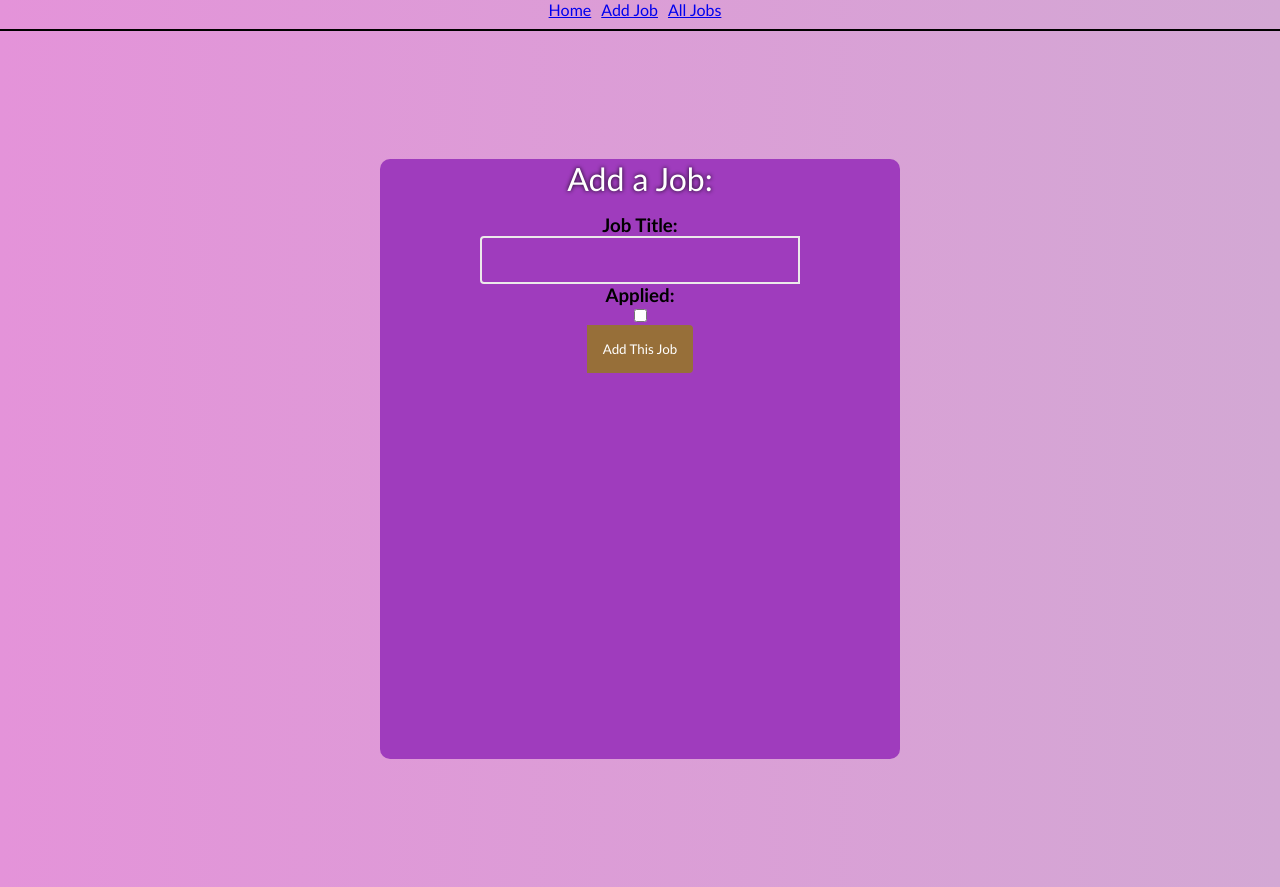
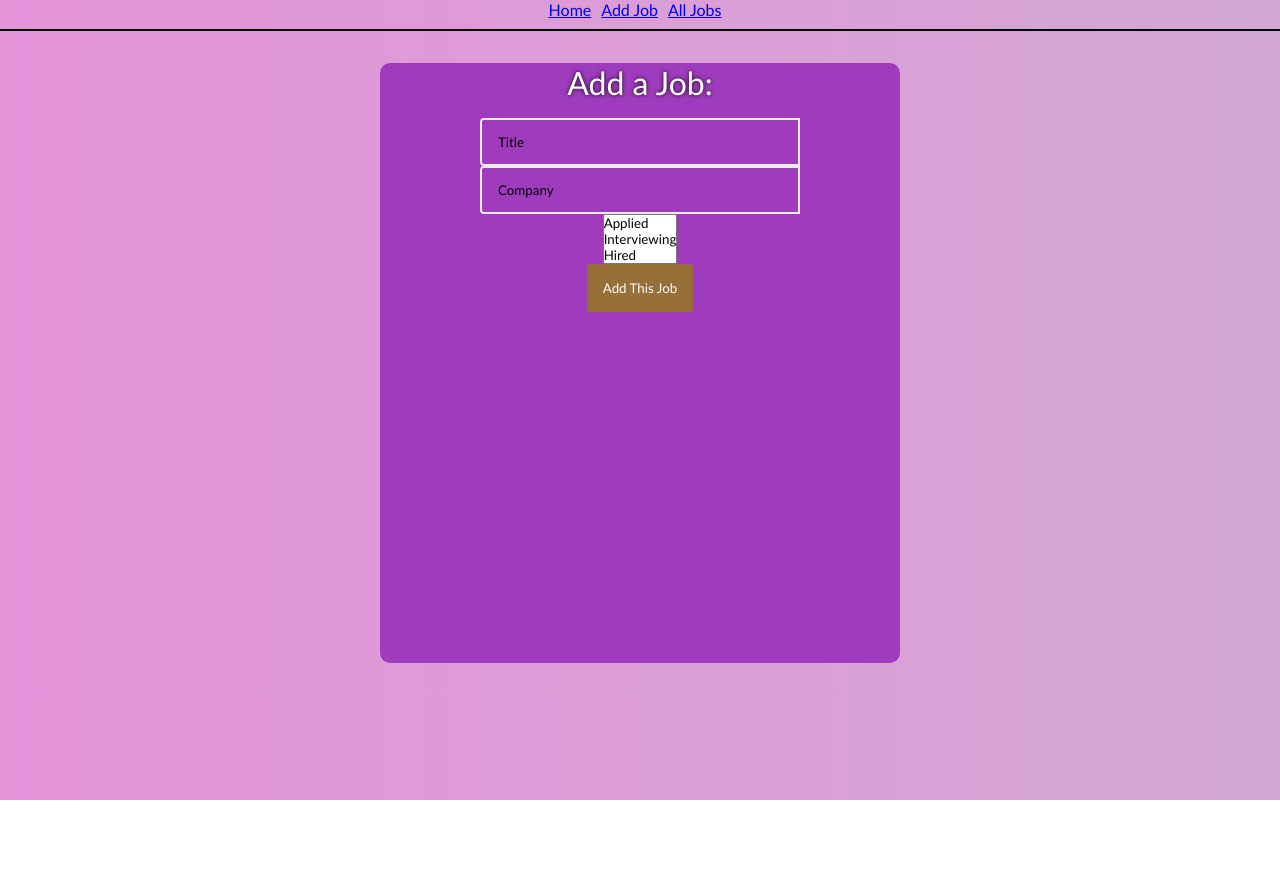
Before and after one commit to qfuggett/Job-Application-Tracker, a React (Create React App) app in the folder jobs-client/: page /addjob in a window 1280 px wide. After the commit the page ends 800 px from the top, so only its background shows below. Built offline with nearby package versions, Linux system fonts and the light colour scheme.

Commit message:
change margin in css and remove li bullets, delete jobs component, update JobList to have dropdown select box, update TodoForm imports, update handleOnChange in JobForm

```diff
--- a/jobs-client/src/App.css
+++ b/jobs-client/src/App.css
@@ -72,7 +72,7 @@ body {
   min-height: 600px;
   background: #9f3cbd;
   text-align: center;
-  margin: 128px auto;
+  margin: 32px auto;
   border-radius: 10px;
   padding-bottom: 32px;
 }
@@ -182,3 +182,11 @@ body {
 .edit-icon {
   color: #fff;
 }
+
+::placeholder {
+  color: black
+}
+
+ul {
+  list-style-type: none;
+}
--- a/jobs-client/src/components/JobList.js
+++ b/jobs-client/src/components/JobList.js
@@ -17,15 +17,13 @@ class JobList extends Component {
             <div>
                 {this.props.jobs.map(job => {
                     return (
-                        <table>
-                            <tbody>
-                                <tr key={job.id}>
-                                <td>{job.title} - {job.company}</td>
+                            <ul className="jobs">
+                                <li key={job.id}>
+                                    {job.title} - {job.company}
+                                </li>
                                 {/* <td><button onClick={() => this.handleEdit(jb.id)}>Edit</button></td> */}
-                                <td><button key={job.id} onClick={() => this.props.onDelete(job.id)}>Delete</button></td>
-                                </tr>
-                            </tbody>
-                        </table>
+                                <button key={job.id} onClick={() => this.props.onDelete(job.id)}>Delete</button>
+                            </ul>
                         )
                     })
                 }
--- a/jobs-client/src/components/Todo.js
+++ b/jobs-client/src/components/Todo.js
@@ -1,5 +1,5 @@
 import React, { useState } from 'react';
-import TodoForm from './TodoForm';
+import TodoForm from '../containers/TodoForm';
 import { RiCloseCircleLine } from 'react-icons/ri';
 import { TiEdit } from 'react-icons/ti';
 
--- a/jobs-client/src/components/TodoList.js
+++ b/jobs-client/src/components/TodoList.js
@@ -1,5 +1,5 @@
 import React, { useState } from 'react';
-import TodoForm from './TodoForm';
+import TodoForm from '../containers/TodoForm';
 import Todo from './Todo';
 
 function TodoList() {
--- a/jobs-client/src/containers/JobForm.js
+++ b/jobs-client/src/containers/JobForm.js
@@ -18,7 +18,12 @@ class JobForm extends Component {
         this.setState({...this.state,
 
             job: {...this.state.job,
-                [event.target.name]: event.target.value
+                title: event.target.value,
+                company: event.target.value,
+                applied: event.target.value,
+                interview: event.target.value,
+                hired: event.target.value
+
             }
         })
     }
@@ -43,14 +48,14 @@ class JobForm extends Component {
     render() {
         return (
             <form onSubmit={this.handleOnSubmit} className='job-form'>
-                <label><h3>Job Title: </h3></label>
-                <input type="text" value={this.state.job.title} onChange={this.handleOnChange} className='job-input'/>
+                <input type="text" placeholder="Title" value={this.state.job.title} onChange={this.handleOnChange} className='job-input'/>
+                <input type="text" placeholder="Company" value={this.state.job.company} onChange={this.handleOnChange} className='job-input'/>
                 <br/>
-                <label><h3>Applied: </h3></label>
-                <input type="checkbox" checked={this.state.job.applied} onChange={this.handleOnChange}/>
-                {/* <input type="text" value={this.state.job.company} onChange={this.handleOnChange}/>
-                <input type="checkbox" checked={this.state.interview} onChange={this.handleOnChange}/>
-                <input type="checkbox" checked={this.state.hired} onChange={this.handleOnChange}/> */}
+                <select id="job-status" size="3">
+                    <option value={this.state.job.applied}>Applied</option>
+                    <option value={this.state.job.interview}>Interviewing</option>
+                    <option value={this.state.job.hired}>Hired</option>
+                </select>
                 <br />
                 <button type="submit" className='job-button'>Add This Job</button>
             </form>
```
Also changed, not shown: jobs-client/src/components/Job.js (deleted), jobs-client/src/containers/TodoForm.js (renamed from jobs-client/src/components/TodoForm.js).
